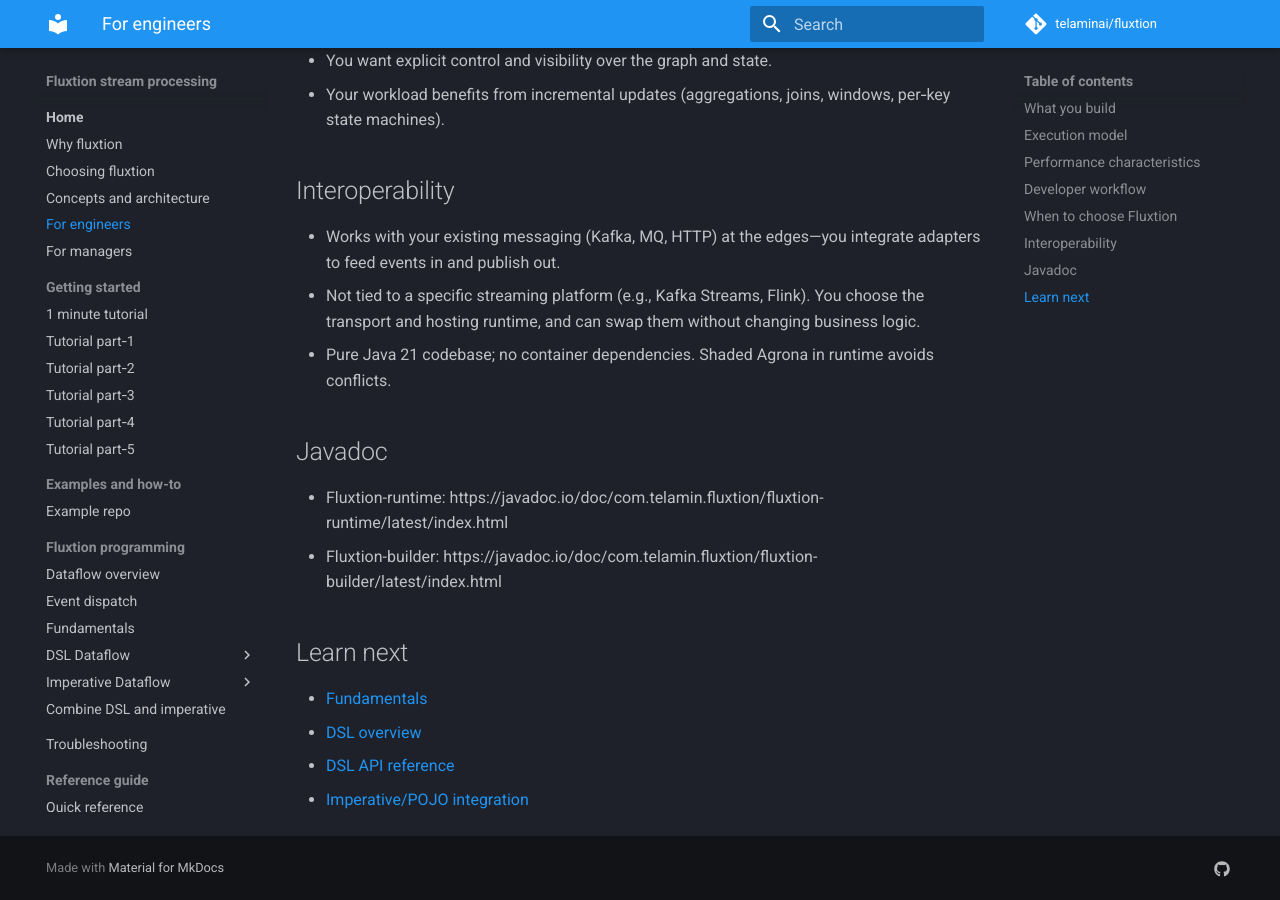
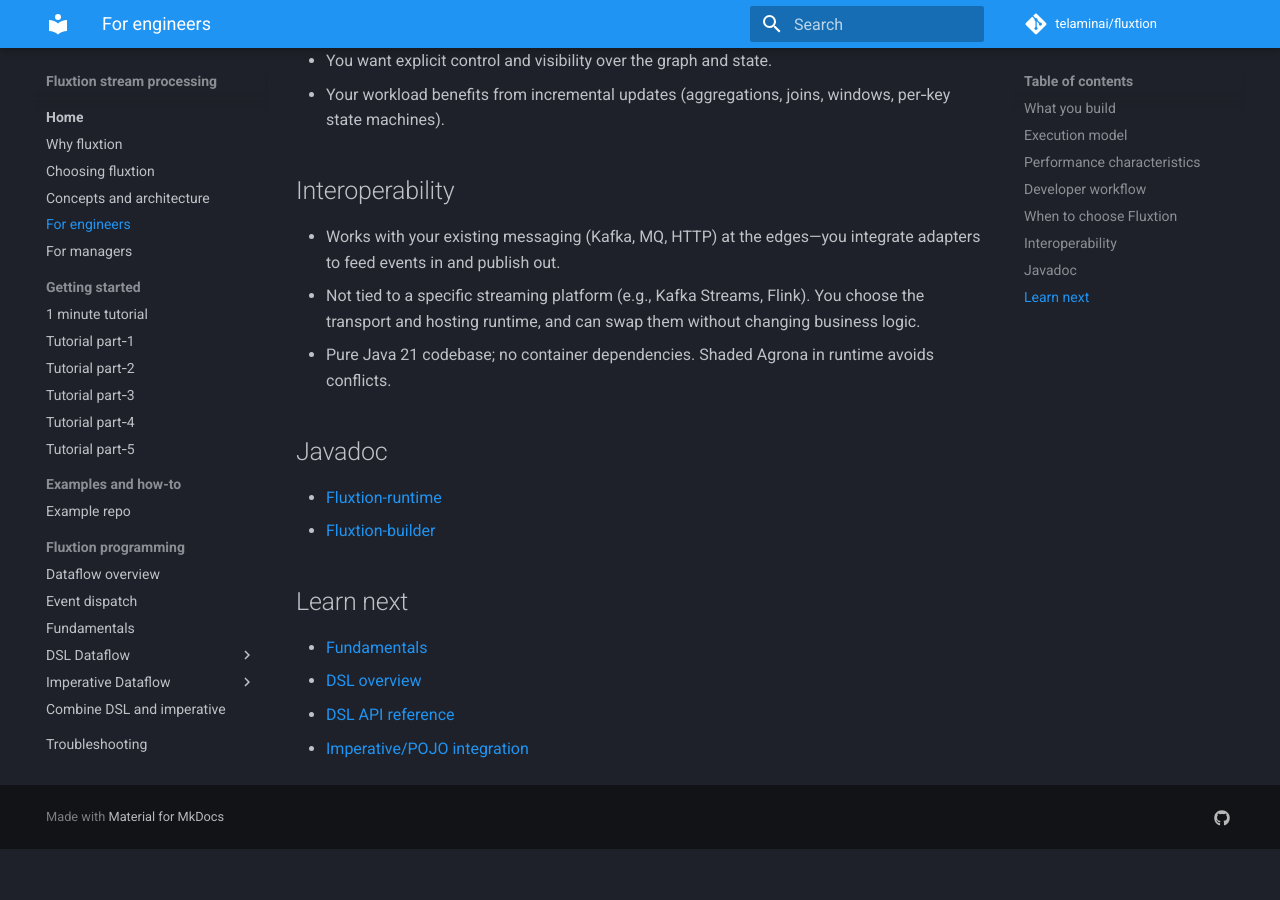
Before and after one commit to telaminai/fluxtion, an MkDocs documentation site: the page built from docs/home/intro-engineers.md, in a window 1280 px wide and 900 px high, scrolled down 1289 px. Built offline with MkDocs 1.6.1 and Material for MkDocs 9.7.7, drawn with Linux system fonts in a browser that asks for light colours; comment, search, counter and statistics services are not loaded; after the commit the page ends 2138 px from its top, so only the background shows below that; some of the changed lines change nothing that is shown.

Commit message:
Update documentation: adjust Javadoc links in "Intro for engineers" to use markdown formatting for consistency.

```diff
--- a/docs/home/intro-engineers.md
+++ b/docs/home/intro-engineers.md
@@ -46,8 +46,8 @@
 
 ## Javadoc
 
-- Fluxtion-runtime: https://javadoc.io/doc/com.telamin.fluxtion/fluxtion-runtime/latest/index.html
-- Fluxtion-builder: https://javadoc.io/doc/com.telamin.fluxtion/fluxtion-builder/latest/index.html
+- [Fluxtion-runtime](https://javadoc.io/doc/com.telamin.fluxtion/fluxtion-runtime/latest/index.html)
+- [Fluxtion-builder](https://javadoc.io/doc/com.telamin.fluxtion/fluxtion-builder/latest/index.html)
 
 ## Learn next
 
```
